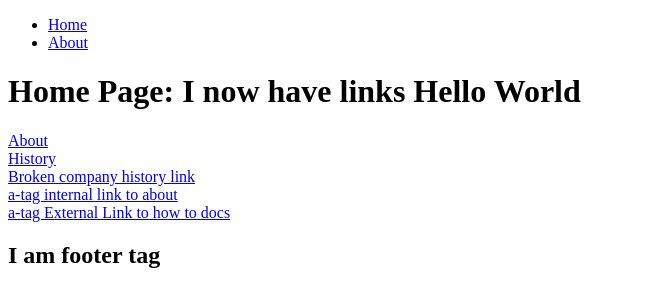
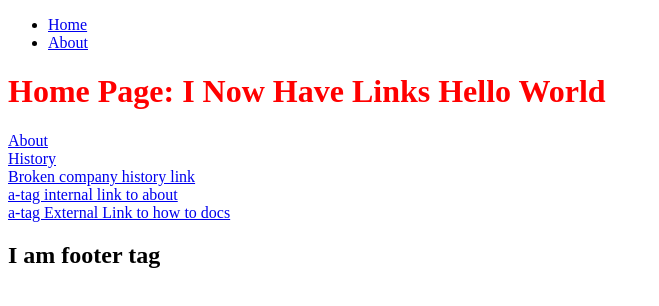
Before and after one commit to CheoR/gats-prac, a Gatsby site: page / in a window 1280 px wide. Shown: the whole page, without its empty margins (0-659 px from the left). Built offline with nearby package versions, Linux system fonts and the light colour scheme; Gatsby itself is replaced by a stand-in of ours.

Commit message:
css: inline css example.

```diff
--- a/src/pages/index.js
+++ b/src/pages/index.js
@@ -2,10 +2,15 @@ import React from "react"
 import { Link } from "gatsby"
 import WrapperLayout from "../components/WrapperLayout"
 
+const headerStyle = {
+  color: "red",
+  textTransform: "capitalize"
+}
+
 export default function Home() {
   return (
     <WrapperLayout>
-      <h1>Home Page: I now have links Hello World</h1>
+      <h1 style={headerStyle}>Home Page: I now have links Hello World</h1>
 
       <div>
         <Link to="/about">About</Link>
```
